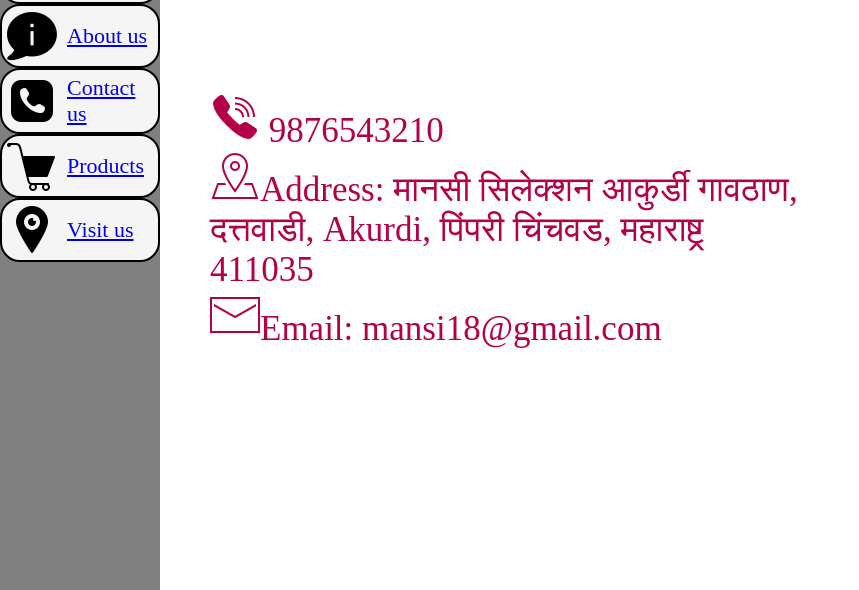
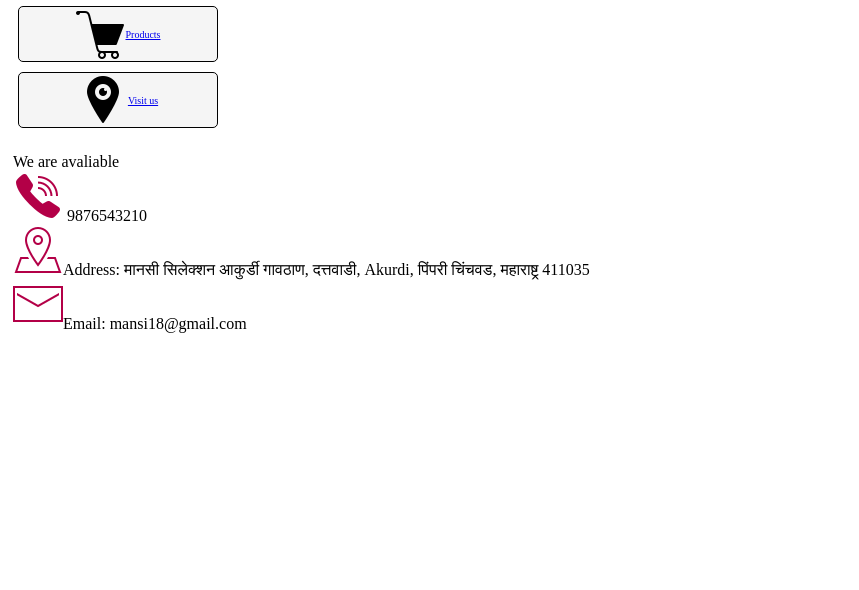
Before and after one commit to MansiMali18/Assignment-20, a plain HTML site: page contact.html in a window 1280 px wide. Shown: the part 210-800 px from the top of the page, without its empty margins (0-859 px from the left). Drawn offline with Linux system fonts and the light colour scheme; a web font is replaced by a local one.

Commit message:
contact file updated

```diff
--- a/contact.html
+++ b/contact.html
@@ -5,61 +5,68 @@
       <link rel="stylesheet" href="style.css">
     <style>
                  @import url('https://fonts.googleapis.com/css2?family=Bad+Script&family=Rancho&display=swap');
-     body{
-        padding: 0px;
-        margin: 0px;
-        font-family: "Rancho";
+                 .sidebar {
+       width: 200px;
+       padding: 10px;
    }
-     .container{
-          display: flex;
-          min-height: 100vh;
-          width: 100vh;
+
+   .menu-item {
+       justify-content: center;
+       font-size: 10px;
+
    }
-     .sidebar{
-          background-color: grey;
-          width: 200px;
-          padding-top: 150px;
-          padding-bottom: 150px;
-     }
-     .content{
-        background-color: white;
-        width: 100%;
-     }
-     .menu-item{
-
-        border-radius: 20px;
-        border: solid 2px black;
-        align-items: center;
-        padding: 5px 20px;
-        background-color: whitesmoke;
-        display: flex;
-        align-items: center;
-        padding: 5px 5px;
-     }
-     .menu-icon{
+   .menu-icon {
       height: 50px;
       width: 50px;
 
    }
-     .menu-text{
-        margin-left: 10px;
-        font-size: 22px;
+   .menu-item {
+      border-radius: 5px;
+      border: solid 1px black;
+      align-items: center;
+      padding: 2px 5px;
+      background-color: whitesmoke;
+      display: flex;
+      align-items: center;
+      margin-bottom: 10px;
    }
-     .address{
-      font-size: 35px;
-      color: #b30047;
-      margin-top: 150px;
-      margin-left: 50px;
+
+   .content {
+       padding: 5px;
    }
-     .contact
-     {
-      font-size: 45px;
-      color: #b30047;
+
+   .index-heading {
+       font-size: 20px;
        text-align: center;
-      font-weight: bold;
-      margin-top: 100px;
-      margin-left: 300px;
+       margin-left: 0;
    }
+
+   .index-img {
+       flex-direction: column;
+       align-items: center;
+   }
+
+   .index-img img {
+       max-width: 100%;
+       margin: 10px 0;
+   }
+
+   .categories {
+       flex-direction: column;
+       align-items: center;
+   }
+
+   .categories img {
+       max-width: 100%;
+   }
+
+   .categories-heading {
+       font-size: 10px;
+       text-align: center;
+       margin-left: 0;
+   }
+
+
 </style>
 </head>
 <body>
```
Lines whose indentation alone changed are shown as unchanged.
